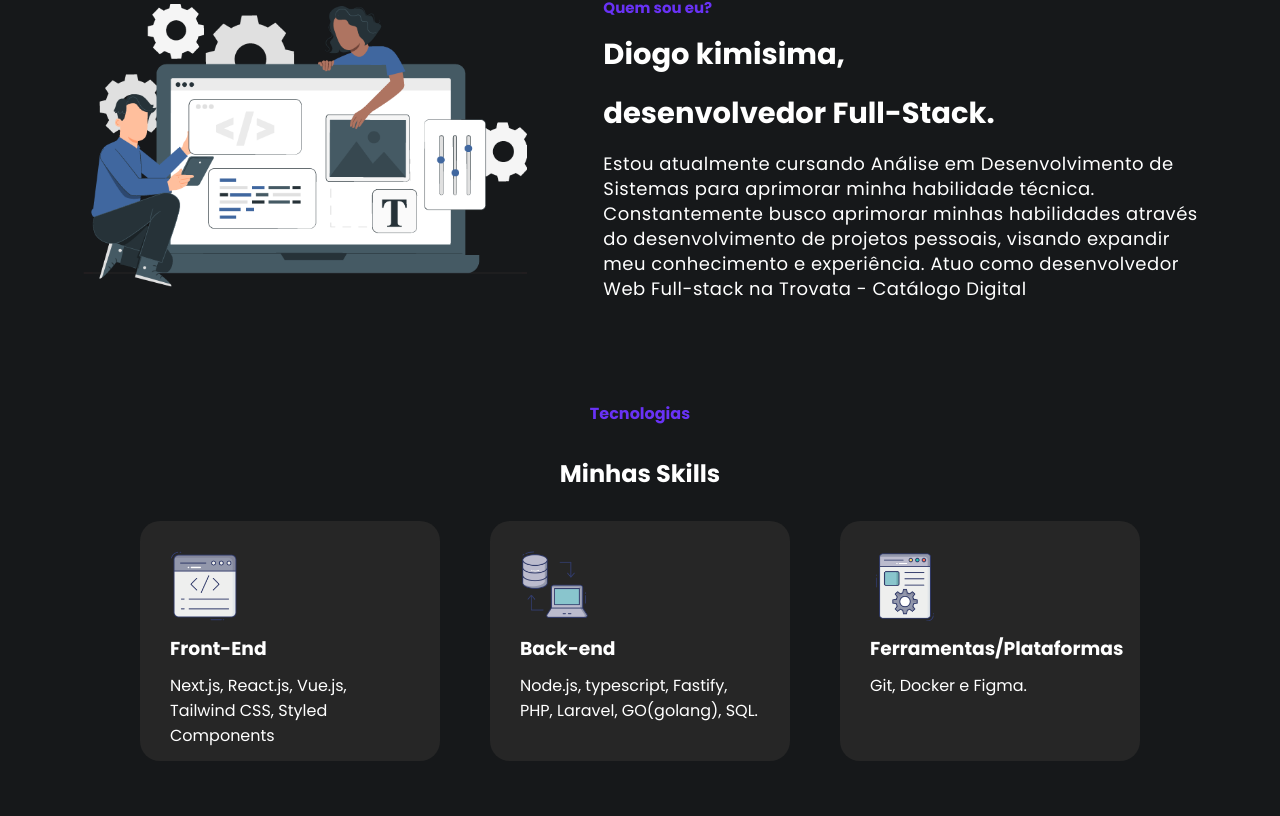
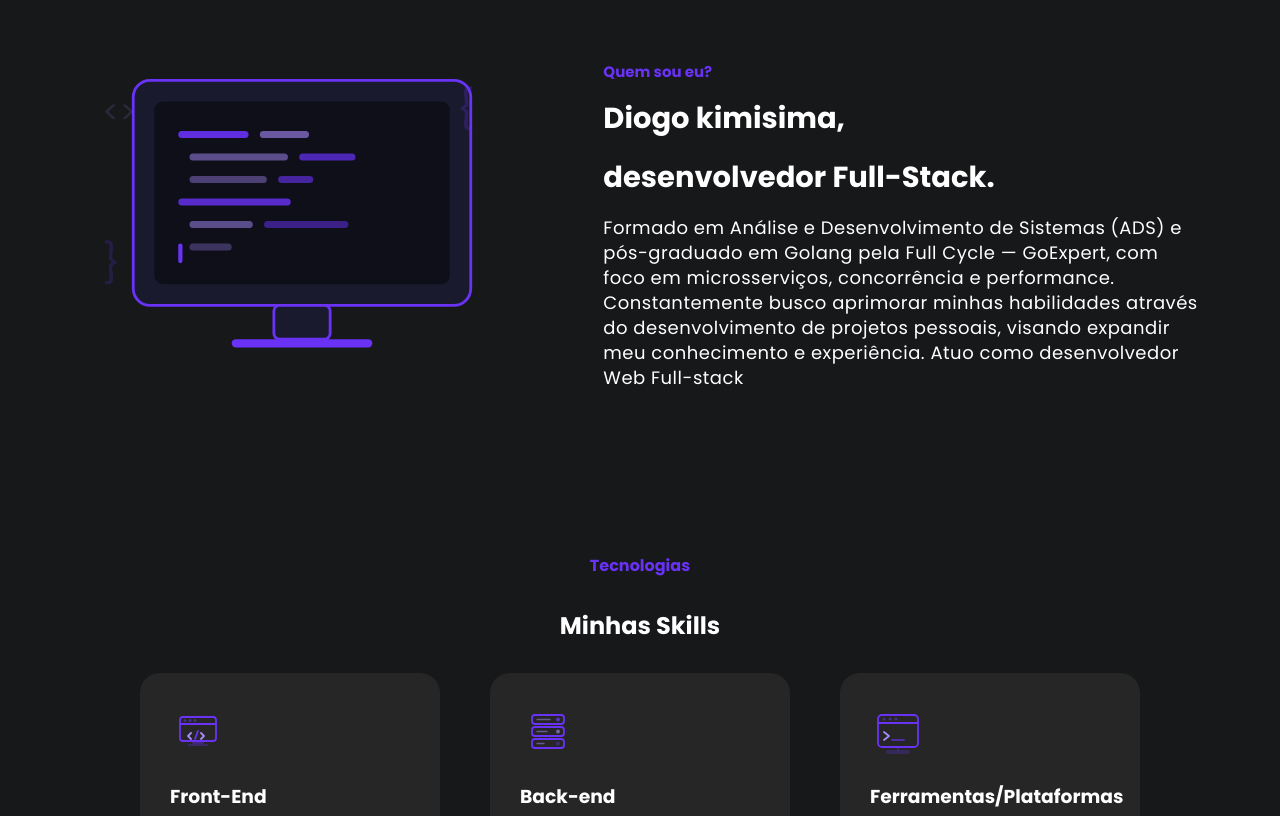
Before and after one commit to diogokimisima/Portfolio, a React (Create React App) app: page / in a window 1280 px wide. Shown: the part 844-1660 px from the top of the page. Built offline with nearby package versions, Linux system fonts and the light colour scheme.

Commit message:
Refactor Skills component to use SVG icons and update layout styles

```diff
--- a/src/Components/Skills/index.jsx
+++ b/src/Components/Skills/index.jsx
@@ -1,9 +1,51 @@
 import './skills.css';
 import SkillsCard from './skillsCard';
 
-import logoFront from '../../img/logo-frontend1.png';
-import logoBack from '../../img/logo-backend.png';
-import logoFerramentas from '../../img/logo-ferramentas.png'
+const IconFrontEnd = () => (
+    <svg width="56" height="56" viewBox="0 0 56 56" fill="none" xmlns="http://www.w3.org/2000/svg">
+        <rect x="10" y="14" width="36" height="24" rx="3" stroke="#6932f5" strokeWidth="1.8"/>
+        <line x1="10" y1="21" x2="46" y2="21" stroke="#6932f5" strokeWidth="1.8"/>
+        <circle cx="15" cy="17.5" r="1.5" fill="#6932f5" opacity="0.5"/>
+        <circle cx="20" cy="17.5" r="1.5" fill="#6932f5" opacity="0.5"/>
+        <circle cx="25" cy="17.5" r="1.5" fill="#6932f5" opacity="0.5"/>
+        <path d="M21 30L18 33L21 36" stroke="#a78bfa" strokeWidth="1.8" strokeLinecap="round" strokeLinejoin="round"/>
+        <path d="M28 28L25 36" stroke="#6932f5" strokeWidth="1.8" strokeLinecap="round"/>
+        <path d="M31 30L34 33L31 36" stroke="#a78bfa" strokeWidth="1.8" strokeLinecap="round" strokeLinejoin="round"/>
+        <rect x="22" y="38" width="12" height="3" rx="1.5" fill="#6932f5" opacity="0.4"/>
+        <rect x="18" y="41" width="20" height="2" rx="1" fill="#6932f5" opacity="0.3"/>
+    </svg>
+);
+
+const IconBackEnd = () => (
+    <svg width="56" height="56" viewBox="0 0 56 56" fill="none" xmlns="http://www.w3.org/2000/svg">
+        <rect x="12" y="12" width="32" height="9" rx="3" stroke="#6932f5" strokeWidth="1.8"/>
+        <rect x="12" y="24" width="32" height="9" rx="3" stroke="#6932f5" strokeWidth="1.8"/>
+        <rect x="12" y="36" width="32" height="9" rx="3" stroke="#6932f5" strokeWidth="1.8"/>
+        <circle cx="38" cy="16.5" r="2" fill="#6932f5" opacity="0.8"/>
+        <circle cx="38" cy="28.5" r="2" fill="#a78bfa" opacity="0.6"/>
+        <circle cx="38" cy="40.5" r="2" fill="#6932f5" opacity="0.4"/>
+        <line x1="17" y1="16.5" x2="30" y2="16.5" stroke="#a78bfa" strokeWidth="1.4" strokeLinecap="round" opacity="0.5"/>
+        <line x1="17" y1="28.5" x2="27" y2="28.5" stroke="#a78bfa" strokeWidth="1.4" strokeLinecap="round" opacity="0.5"/>
+        <line x1="17" y1="40.5" x2="24" y2="40.5" stroke="#a78bfa" strokeWidth="1.4" strokeLinecap="round" opacity="0.5"/>
+    </svg>
+);
+
+const IconFerramentas = () => (
+    <svg width="56" height="56" viewBox="0 0 56 56" fill="none" xmlns="http://www.w3.org/2000/svg">
+        {/* Terminal window */}
+        <rect x="8" y="12" width="40" height="32" rx="4" stroke="#6932f5" strokeWidth="1.8"/>
+        <line x1="8" y1="20" x2="48" y2="20" stroke="#6932f5" strokeWidth="1.8"/>
+        <circle cx="14" cy="16" r="1.5" fill="#6932f5" opacity="0.5"/>
+        <circle cx="20" cy="16" r="1.5" fill="#6932f5" opacity="0.5"/>
+        <circle cx="26" cy="16" r="1.5" fill="#6932f5" opacity="0.5"/>
+        {/* Prompt */}
+        <path d="M14 29L19 33L14 37" stroke="#a78bfa" strokeWidth="1.8" strokeLinecap="round" strokeLinejoin="round"/>
+        <line x1="22" y1="37" x2="34" y2="37" stroke="#6932f5" strokeWidth="1.8" strokeLinecap="round" opacity="0.6"/>
+        {/* Git branch lines */}
+        <rect x="16" y="47" width="24" height="4" rx="2" fill="#6932f5" opacity="0.25"/>
+        <line x1="28" y1="44" x2="28" y2="47" stroke="#6932f5" strokeWidth="1.6" strokeLinecap="round" opacity="0.4"/>
+    </svg>
+);
 
 export default function Skills() {
     return (
@@ -12,23 +54,23 @@ export default function Skills() {
             <h2>Minhas Skills</h2>
             <div className='secao-card-skills'>
                 <SkillsCard
-                    imagem={logoFront}
+                    icon={<IconFrontEnd />}
                     descricao='Front-End'
-                    tecnologias={['Next.js, React.js, Vue.js,  Tailwind CSS, Styled Components']}
+                    tecnologias={['Next.js, React.js, Vue.js, Tailwind CSS, Styled Components']}
                 />
 
                 <SkillsCard
-                    imagem={logoBack}
+                    icon={<IconBackEnd />}
                     descricao='Back-end'
-                    tecnologias={['Node.js, typescript, Fastify, PHP, Laravel, GO(golang), SQL.']}
+                    tecnologias={['Node.js, TypeScript, Fastify, PHP, Laravel, Go (Golang), SQL.']}
                 />
 
                 <SkillsCard
-                    imagem={logoFerramentas}
+                    icon={<IconFerramentas />}
                     descricao='Ferramentas/Plataformas'
-                    tecnologias={['Git, Docker e Figma.']}
+                    tecnologias={['Git, Docker, Kubernetes, GitOps (ArgoCD), CI/CD, RabbitMQ, Kafka, gRPC e Figma.']}
                 />
             </div>
-        </section >
+        </section>
     )
 }
--- a/src/Components/Skills/skills.css
+++ b/src/Components/Skills/skills.css
@@ -18,7 +18,7 @@
 .secao-card-skills {
     display: flex;
     justify-content: space-evenly;
-    align-items: center;
+    align-items: stretch;
     max-width: 1100px;
     margin: 0 auto;
 
@@ -26,34 +26,35 @@
 
 .card-skills {
     width: 300px;
-    height: 240px;
+    min-height: 240px;
     padding: 30px;
     margin-bottom: 40px;
     border-radius: 20px;
     background-color: #262626;
 }
 
-.descricao-skills {
-    background-color: #262626;
-
+.titulo-descricao {
+    margin-bottom: 10px;
 }
 
-.img-descricao {
+.descricao-skills {
     background-color: #262626;
 }
 
-.titulo-descricao {
-    background-color: #262626;
-    margin-bottom: 10px;
-}
-
-.paragrafo-descricao {
+.icon-descricao {
+    display: inline-block;
+    margin-bottom: 16px;
     background-color: #262626;
 }
 
-.descricao-skills img {
-    width: 70px;
-    margin-bottom: 6px;
+.icon-descricao svg {
+    display: block;
+    background: transparent;
+}
+
+.titulo-descricao,
+.paragrafo-descricao {
+    background-color: #262626;
 }
 
 @media screen and (max-width: 960px) {
--- a/src/Components/Skills/skillsCard.jsx
+++ b/src/Components/Skills/skillsCard.jsx
@@ -1,8 +1,8 @@
-const SkillsCard = ({ imagem, descricao, tecnologias }) => {
+const SkillsCard = ({ icon, descricao, tecnologias }) => {
     return (
         <article className='card-skills'>
             <div className='descricao-skills'>
-                <img className='img-descricao' src={imagem} alt="icone-front"></img>
+                <div className='icon-descricao'>{icon}</div>
                 <h3 className='titulo-descricao'>{descricao}</h3>
                 {tecnologias.map(tecnologia => (
                     <p className='paragrafo-descricao' key={tecnologia}> {tecnologia} </p>
--- a/src/Components/Sobre/index.jsx
+++ b/src/Components/Sobre/index.jsx
@@ -1,18 +1,50 @@
 import './sobre.css';
-
-import imagemSobre from '../../img/imagem-sobre1.png'
 
 export default function Sobre() {
     return (
         <section className='limitar-secao secao-sobre'>
-            <img src={imagemSobre} alt="imagem-sobre" />
+            <div className="sobre-ilustracao">
+                <svg viewBox="0 0 320 320" fill="none" xmlns="http://www.w3.org/2000/svg">
+                    {/* Monitor */}
+                    <rect x="40" y="60" width="240" height="160" rx="12" fill="#1a1a2e" stroke="#6932f5" strokeWidth="2"/>
+                    <rect x="55" y="75" width="210" height="130" rx="6" fill="#0f0f1a"/>
+                    {/* Stand */}
+                    <rect x="140" y="220" width="40" height="24" rx="4" fill="#1a1a2e" stroke="#6932f5" strokeWidth="2"/>
+                    <rect x="110" y="244" width="100" height="6" rx="3" fill="#6932f5"/>
+
+                    {/* Code lines */}
+                    <rect x="72" y="96" width="50" height="5" rx="2.5" fill="#6932f5" opacity="0.9"/>
+                    <rect x="130" y="96" width="35" height="5" rx="2.5" fill="#a78bfa" opacity="0.6"/>
+
+                    <rect x="80" y="112" width="70" height="5" rx="2.5" fill="#a78bfa" opacity="0.5"/>
+                    <rect x="158" y="112" width="40" height="5" rx="2.5" fill="#6932f5" opacity="0.7"/>
+
+                    <rect x="80" y="128" width="55" height="5" rx="2.5" fill="#a78bfa" opacity="0.4"/>
+                    <rect x="143" y="128" width="25" height="5" rx="2.5" fill="#6932f5" opacity="0.6"/>
+
+                    <rect x="72" y="144" width="80" height="5" rx="2.5" fill="#6932f5" opacity="0.8"/>
+
+                    <rect x="80" y="160" width="45" height="5" rx="2.5" fill="#a78bfa" opacity="0.5"/>
+                    <rect x="133" y="160" width="60" height="5" rx="2.5" fill="#6932f5" opacity="0.5"/>
+
+                    <rect x="80" y="176" width="30" height="5" rx="2.5" fill="#a78bfa" opacity="0.3"/>
+
+                    {/* Cursor blink */}
+                    <rect x="72" y="176" width="3" height="14" rx="1.5" fill="#6932f5">
+                        <animate attributeName="opacity" values="1;0;1" dur="1.2s" repeatCount="indefinite"/>
+                    </rect>
+
+                    {/* Floating brackets */}
+                    <text x="270" y="90" fontSize="28" fill="#6932f5" opacity="0.25" fontFamily="monospace">{"{"}</text>
+                    <text x="18" y="200" fontSize="28" fill="#6932f5" opacity="0.2" fontFamily="monospace">{"}"}</text>
+                    <text x="18" y="90" fontSize="22" fill="#a78bfa" opacity="0.15" fontFamily="monospace">{"<>"}</text>
+                </svg>
+            </div>
             <article className="sobre-descricao">
                 <h4>Quem sou eu?</h4>
                 <h2>Diogo kimisima,</h2>
                 <h2>desenvolvedor Full-Stack.</h2>
-                <p id='skills'>Estou atualmente cursando Análise em Desenvolvimento de Sistemas para aprimorar minha habilidade técnica. Constantemente busco aprimorar minhas habilidades através do desenvolvimento de projetos pessoais, visando expandir meu conhecimento e experiência. Atuo como desenvolvedor Web Full-stack na Trovata - Catálogo Digital</p>
-                {/* <p id='skills'>Cursando Tecnologia em Analise de desenvolvimento de Sistemas. Sou Desenvolvedor Web há 2 anos, sendo 1 ano com ReactJS. Nesse tempo aprendi que não basta ser excelente na codificação, também é necessário ser alguém que possa compartilhar conhecimento com a equipe, pois crescer em conjunto é a forma mais eficiente de melhorar a capacidade de um projeto, tornando a entrega contínua uma realidade para qualquer equipe.</p>
-                <p>Para mim, um bom código, significa código que pode ser facilmente lido, entendido, mantido e dimensionado por desenvolvedores de qualquer nível.</p> */}
+                <p id='skills'>Formado em Análise e Desenvolvimento de Sistemas (ADS) e pós-graduado em Golang pela Full Cycle — GoExpert, com foco em microsserviços, concorrência e performance. Constantemente busco aprimorar minhas habilidades através do desenvolvimento de projetos pessoais, visando expandir meu conhecimento e experiência. Atuo como desenvolvedor Web Full-stack</p>
             </article>
         </section>
     )
--- a/src/Components/Sobre/sobre.css
+++ b/src/Components/Sobre/sobre.css
@@ -6,8 +6,14 @@
     margin-bottom: 100px;
 }
 
-.secao-sobre img {
+.sobre-ilustracao {
     width: 450px;
+    flex-shrink: 0;
+}
+
+.sobre-ilustracao svg {
+    width: 100%;
+    height: auto;
 }
 
 .sobre-descricao h4{
@@ -43,7 +49,7 @@
         max-width: 470px;
     }
 
-    .secao-sobre img {
+    .sobre-ilustracao {
         width: 360px;
     }
 
@@ -60,8 +66,8 @@
 
 
 @media screen and (max-width: 660px) {
-    .secao-sobre img {
-        width: 350px;
+    .sobre-ilustracao {
+        width: 320px;
     }
 
     .sobre-descricao h4{
```
Also changed, not shown: 2 other files (tests, documents, lock files or other folders).
